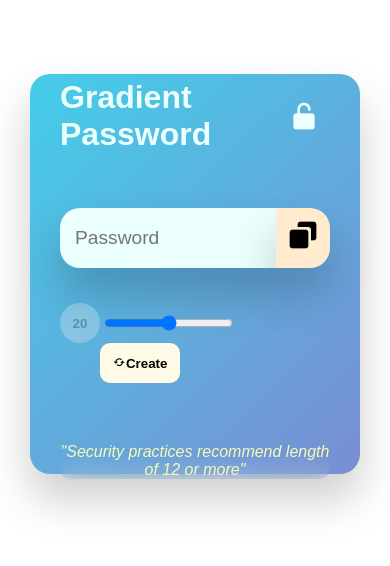
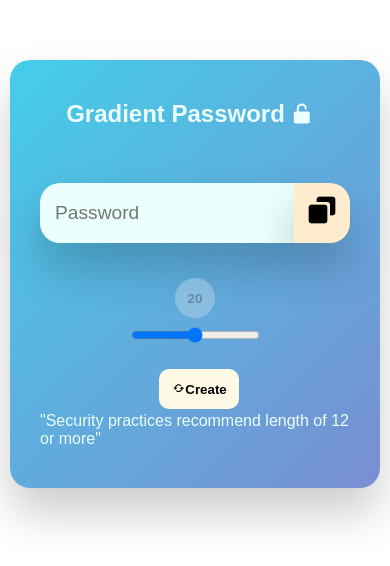
Before and after one commit to Vishsig/Password-Generator, a plain HTML site: page index.html in a window 390 px wide. Shown: the part 148-714 px from the top of the page. Drawn offline with nearby package versions, Linux system fonts and the light colour scheme.

Commit message:
Responsive design updated
added media queries

```diff
--- a/styles.css
+++ b/styles.css
@@ -11,12 +11,67 @@ body{
     height: 100vh;
     color:#ebfffc;
 }
-.container{
-    margin-left: 30px;
-    margin-right: 30px;
-    width: 500px;
+@media only screen and (max-width: 500px) {
+    .message{
+        width: 100%;
+    }
+    .container{
+        padding-top: 40px;
+        padding-bottom: 40px;
+        padding-left: 30px;
+        padding-right: 30px;
+    }
+    .heading i{
+        font-size: 1.5rem;
+        padding-left: 0;
+       }
+    h1{
+        font-size: 1.5rem;
+    }
+    #create{
+        margin-top: 30px;
+        margin-left: 30%;
+    }
+    .btn{
+        display: flex;
+        flex-direction: column;
+        align-items: center;
+        justify-content: center;
+    }
+    #length{
+        margin-bottom: 5px;
+    }
+    .btn{
+        margin-bottom: 3px;
+    }
+}
+ @media only screen and (max-width: 338px){
+    h1{
+        font-size: 1.2rem;
+    }
+ }
+@media only screen and (min-width: 413px) {
+   #create{
+       margin-left: 40px;
+   }
+   .container{
     height: 400px;
     padding: 30px;
+   }
+   .heading i{
+    font-size: 2.5rem;
+   }
+   h1{
+    font-size: 2rem;
+   }
+   .message{
+    margin-top: 60px;
+   }
+}
+.container{
+    margin-left: 10px;
+    margin-right: 10px;
+    width: 600px;
     display: flex;
     flex-direction: column;
     align-items: center;
@@ -40,15 +95,11 @@ filter: progid: DXImageTransform.Microsoft.gradient( startColorstr="#45CDE9", en
     justify-content: center;
     align-items: center;
     margin-bottom: 30px;
-    /* border: 1px solid black; */
 }
 .heading i{
-    font-size: 2rem;
     margin-right: 10px;
     margin-left: 5px;
-
 }
-
 .output {
     height: 30px;
     width: 100%;
@@ -56,7 +107,6 @@ filter: progid: DXImageTransform.Microsoft.gradient( startColorstr="#45CDE9", en
     display: flex;
     align-items: center;
     justify-content: space-evenly;
-    /* border: 1px solid black; */
 }
 
 #password {
@@ -69,7 +119,6 @@ filter: progid: DXImageTransform.Microsoft.gradient( startColorstr="#45CDE9", en
     height: 60px;
     box-shadow: 0 25px 45px rgba(0, 0, 0, .2);
     width: 100%;
-    /* border: 1px solid black; */
     border-right: none;
     user-select: none;
     -moz-user-select: none;
@@ -88,7 +137,6 @@ filter: progid: DXImageTransform.Microsoft.gradient( startColorstr="#45CDE9", en
     cursor: pointer;
     background-color: blanchedalmond;
     transition: all 0.5s ease;
-    /* border: 1px solid black; */
     font-size: 2rem;
 }
 .btn{
@@ -115,30 +163,13 @@ filter: progid: DXImageTransform.Microsoft.gradient( startColorstr="#45CDE9", en
     transition: all 0.5s ease;
     backdrop-filter: blur(10px);
 }
-.message{
-    margin-top: 60px;
-    margin-bottom: -10px;
-   height: 70px;
-   border-radius: 10px;
-   backdrop-filter: blur(10px);
-
-}
-
-.message p{
-    text-align: center;
-    font-style: italic;
-    color: #F6FAB9;
-}
-
 .output i:hover{
     transform: scale(1.1);
 }
 #create{
     border: none;
-    margin-left: 40px;
     margin-right: 30px;;
     background: #FFFAE6;
-    /* box-shadow: 0 25px 45px rgba(0, 0, 0, .2); */
     width: 80px;
     border-radius: 10px;
     height: 40px;
```
